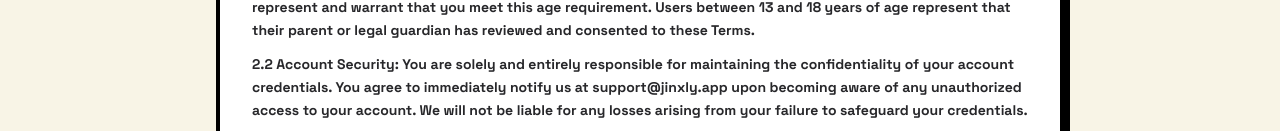
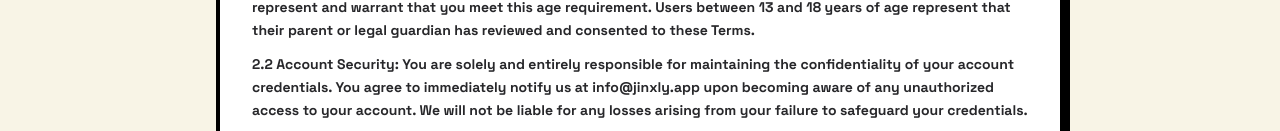
Before and after one commit to Muhammedersln/jinxnotes-landing, a Next.js app: page /terms in a window 1280 px wide. Shown: the part 669-800 px from the top of the page. Built offline with nearby package versions, Linux system fonts and the light colour scheme.

Commit message:
fix: update contact email addresses to info@jinxly.app in Privacy Policy, Support, and Terms of Service pages

```diff
--- a/app/privacy/page.tsx
+++ b/app/privacy/page.tsx
@@ -55,7 +55,7 @@ export default function PrivacyPolicy() {
               By creating an account or using Jinxly, you acknowledge that you have read, understood, and consent to the data practices described in this Policy. If you do not agree with any part of this Policy, you must discontinue use of the Service immediately.
             </p>
             <p className="font-sans font-bold text-sm text-zinc-800 leading-relaxed">
-              For data protection inquiries, please contact us at: <strong>privacy@jinxly.app</strong>
+              For data protection inquiries, please contact us at: <strong>info@jinxly.app</strong>
             </p>
           </section>
 
@@ -153,7 +153,7 @@ export default function PrivacyPolicy() {
               6. CHILDREN&apos;S PRIVACY
             </h2>
             <p className="font-sans font-bold text-sm text-zinc-800 leading-relaxed">
-              Jinxly is not directed at or intended for children under the age of 13. We do not knowingly collect personal data from children under 13. If you are a parent or guardian and believe your child has provided us with personal information, please contact us immediately at <strong>privacy@jinxly.app</strong>. We will take prompt steps to delete that information from our systems.
+              Jinxly is not directed at or intended for children under the age of 13. We do not knowingly collect personal data from children under 13. If you are a parent or guardian and believe your child has provided us with personal information, please contact us immediately at <strong>info@jinxly.app</strong>. We will take prompt steps to delete that information from our systems.
             </p>
           </section>
 
@@ -169,7 +169,7 @@ export default function PrivacyPolicy() {
               <li><strong>Right to Rectification:</strong> You may correct or update inaccurate profile information directly via the Edit Profile screen in the app at any time</li>
               <li><strong>Right to Erasure (&ldquo;Right to be Forgotten&rdquo;):</strong> You may permanently delete your account and all associated data through the Settings &rsaquo; Delete Account option within the app, or via our <a href="/delete-account" className="text-brutalist-red hover:underline font-black">online account deletion portal</a></li>
               <li><strong>Right to Restrict Processing:</strong> You may make your public Jinxes private at any time, removing them from public view without permanent deletion</li>
-              <li><strong>Right to Data Portability:</strong> Upon written request to <strong>privacy@jinxly.app</strong>, we will provide an export of your personal data in a machine-readable format within 30 days</li>
+              <li><strong>Right to Data Portability:</strong> Upon written request to <strong>info@jinxly.app</strong>, we will provide an export of your personal data in a machine-readable format within 30 days</li>
               <li><strong>Right to Object:</strong> You may object to certain processing of your data by contacting us. We will assess and respond within 30 days</li>
               <li><strong>Notification Preferences:</strong> You may manage push notification categories (reactions, comments, follows, badges) within the app Settings &rsaquo; Alerts Setup screen, or disable all notifications via your device&apos;s system settings</li>
               <li><strong>Location Permissions:</strong> You may revoke GPS permission at any time via your device&apos;s privacy settings. Revoking permission does not affect previously submitted location data; contact us to remove existing location records</li>
@@ -202,7 +202,7 @@ export default function PrivacyPolicy() {
               For any questions, requests, or concerns regarding this Privacy Policy or our data handling practices, please contact us through any of the following channels:
             </p>
             <ul className="list-disc list-inside space-y-2 font-sans font-bold text-sm text-zinc-700">
-              <li><strong>Email:</strong> privacy@jinxly.app</li>
+              <li><strong>Email:</strong> info@jinxly.app</li>
               <li><strong>Support Portal:</strong> <a href="/support" className="text-brutalist-teal hover:underline font-black">jinxly.app/support</a></li>
               <li><strong>Company:</strong> Eraslan Medya</li>
               <li><strong>Website:</strong> jinxly.app</li>
--- a/app/support/page.tsx
+++ b/app/support/page.tsx
@@ -196,7 +196,7 @@ export default function SupportPage() {
                 If you prefer not to use the form, you can contact us directly via the support email address below:
               </p>
               <div className="bg-brutalist-black text-brutalist-yellow border-2 border-brutalist-black p-3 text-center font-mono font-black text-sm select-all">
-                support@eraslanmedya.com
+                info@jinxly.app
               </div>
             </BrutalistCard>
           </div>
--- a/app/terms/page.tsx
+++ b/app/terms/page.tsx
@@ -64,7 +64,7 @@ export default function TermsOfService() {
               <strong>2.1 Age Requirement:</strong> You must be at least 13 years of age, or the minimum legal age to access digital social media services in your jurisdiction (whichever is higher), to create a Jinxly account. By creating an account, you represent and warrant that you meet this age requirement. Users between 13 and 18 years of age represent that their parent or legal guardian has reviewed and consented to these Terms.
             </p>
             <p className="font-sans font-bold text-sm text-zinc-800 leading-relaxed">
-              <strong>2.2 Account Security:</strong> You are solely and entirely responsible for maintaining the confidentiality of your account credentials. You agree to immediately notify us at <strong>support@jinxly.app</strong> upon becoming aware of any unauthorized access to your account. We will not be liable for any losses arising from your failure to safeguard your credentials.
+              <strong>2.2 Account Security:</strong> You are solely and entirely responsible for maintaining the confidentiality of your account credentials. You agree to immediately notify us at <strong>info@jinxly.app</strong> upon becoming aware of any unauthorized access to your account. We will not be liable for any losses arising from your failure to safeguard your credentials.
             </p>
             <p className="font-sans font-bold text-sm text-zinc-800 leading-relaxed">
               <strong>2.3 Account Accuracy:</strong> You agree to provide truthful, accurate, and complete information during registration and to keep your profile current. You may not create an account using a false identity or impersonate any person or entity.
@@ -176,7 +176,7 @@ export default function TermsOfService() {
               9. GOVERNING LAW & DISPUTE RESOLUTION
             </h2>
             <p className="font-sans font-bold text-sm text-zinc-800 leading-relaxed">
-              These Terms are governed by the laws of the Republic of Turkey. Any disputes shall be subject to the exclusive jurisdiction of the courts of Istanbul, Turkey. Before initiating formal proceedings, both parties agree to attempt good-faith informal resolution by contacting <strong>legal@jinxly.app</strong> and allowing 30 days for resolution efforts.
+              These Terms are governed by the laws of the Republic of Turkey. Any disputes shall be subject to the exclusive jurisdiction of the courts of Istanbul, Turkey. Before initiating formal proceedings, both parties agree to attempt good-faith informal resolution by contacting <strong>info@jinxly.app</strong> and allowing 30 days for resolution efforts.
             </p>
           </section>
 
@@ -194,7 +194,7 @@ export default function TermsOfService() {
               11. CONTACT
             </h2>
             <ul className="list-disc list-inside space-y-2 font-sans font-bold text-sm text-zinc-700">
-              <li><strong>Legal Inquiries:</strong> legal@jinxly.app</li>
+              <li><strong>Legal Inquiries:</strong> info@jinxly.app</li>
               <li><strong>General Support:</strong> <a href="/support" className="text-brutalist-teal hover:underline font-black">jinxly.app/support</a></li>
               <li><strong>Company:</strong> Eraslan Medya</li>
             </ul>
```
